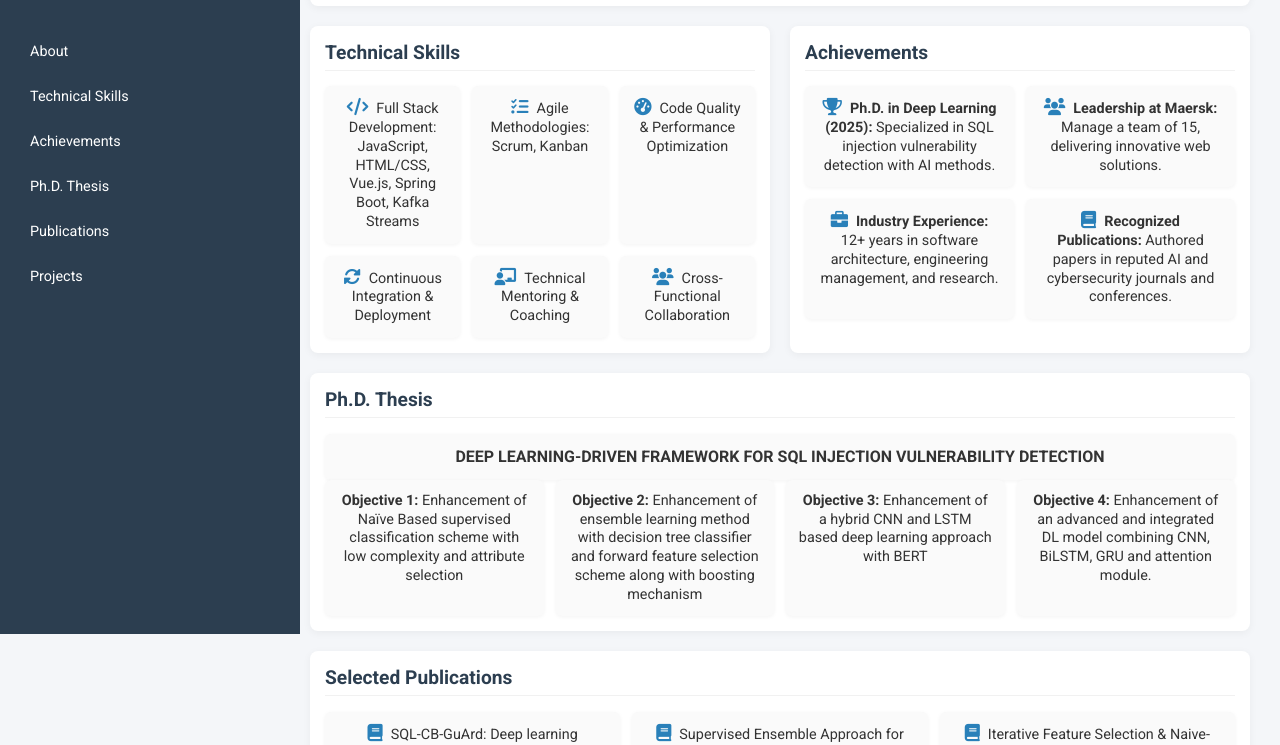
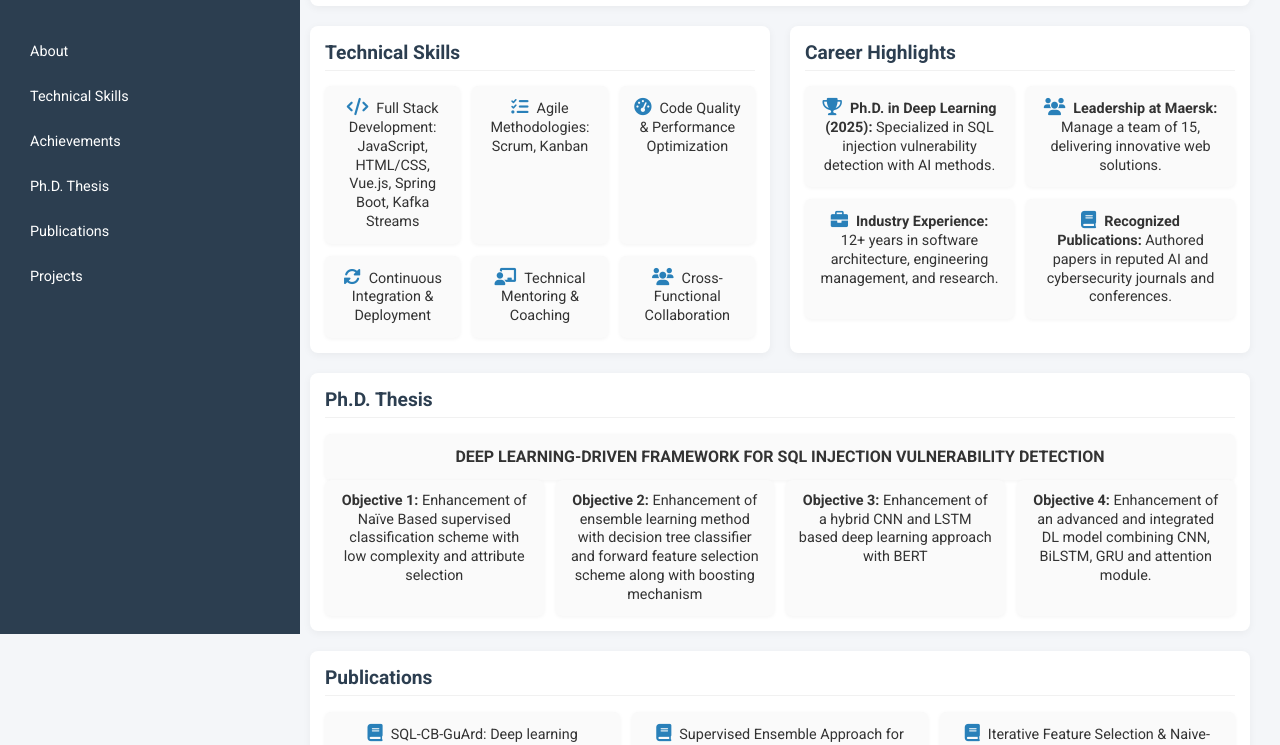
Before and after one commit to asifiqbal-91/aculty-portfolio, a plain HTML site: page index.html in a window 1280 px wide. Shown: the part 206-951 px from the top of the page. Drawn offline with Linux system fonts and the light colour scheme.

Commit message:
Update index.html

```diff
--- a/index.html
+++ b/index.html
@@ -66,7 +66,7 @@
             </section>
 
             <section id="achievements" class="half-section">
-                <h2>Achievements</h2>
+                <h2>Career Highlights</h2>
                 <div class="achievements-grid">
                     <div class="card"><i class="fas fa-trophy"></i><strong>Ph.D. in Deep Learning (2025):</strong> Specialized in SQL injection vulnerability detection with AI methods.</div>
                     <div class="card"><i class="fas fa-users"></i><strong>Leadership at Maersk:</strong> Manage a team of 15, delivering innovative web solutions.</div>
@@ -88,7 +88,7 @@
         </section>
 
         <section id="publications">
-            <h2>Selected Publications</h2>
+            <h2>Publications</h2>
             <div class="publications-grid">
                 <div class="card"><i class="fas fa-book"></i>SQL-CB-GuArd: Deep learning mechanism for SQL injection detection – IJ-AI, 2025. <a href="http://doi.org/10.11591/ijai.v14.i1.pp337-349">DOI</a></div>
                 <div class="card"><i class="fas fa-book"></i>Supervised Ensemble Approach for SQL Injection Mitigation – IJETT, 2024. <a href="https://doi.org/10.14445/22315381/IJETT-V71I11P202">DOI</a></div>
```
